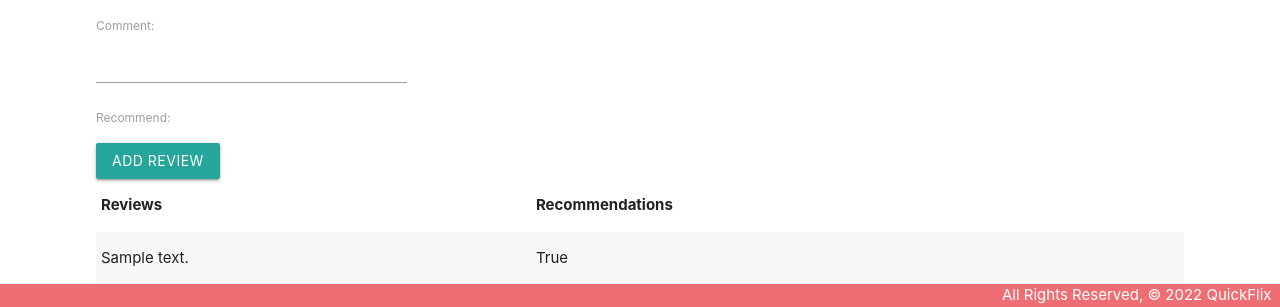
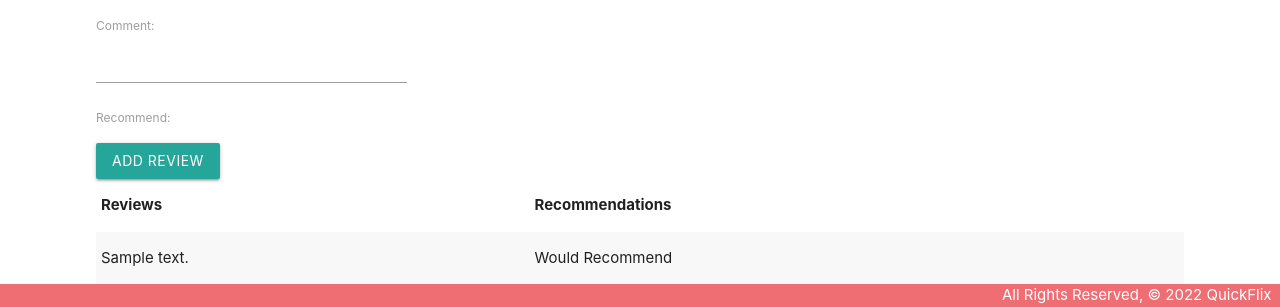
Before and after one commit to ivanmirandaortega/QuickFlix, a Django app: page /movies/1/ in a window 1280 px wide. Shown: the part 504-811 px from the top of the page. Run offline with Django 4.2, Linux system fonts and the light colour scheme; tables that the repository leaves empty hold one stand-in row (values such as "Sample post").

Commit message:
edited boolean values

```diff
--- a/main_app/templates/movies/detail.html
+++ b/main_app/templates/movies/detail.html
@@ -31,8 +31,7 @@
     {% for review in movie.review_set.all %}
     <tr>
       <td>{{review.comment}}</td>
-      <td>{{review.recommend}}</td>
-
+      <td>{{review.recommend|yesno:"Would Recommend,Would not Recommend" }}</td>
     </tr>
     {% endfor %}
   </tbody>
```
